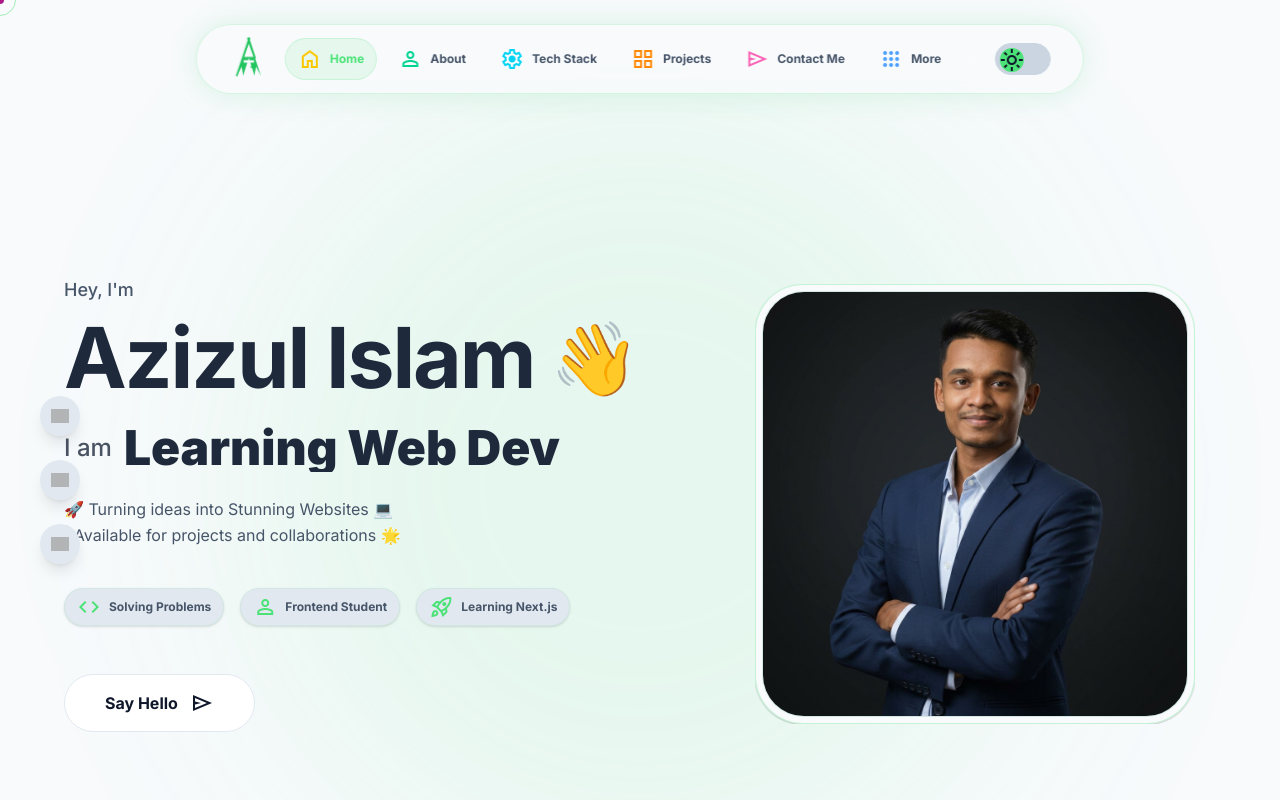
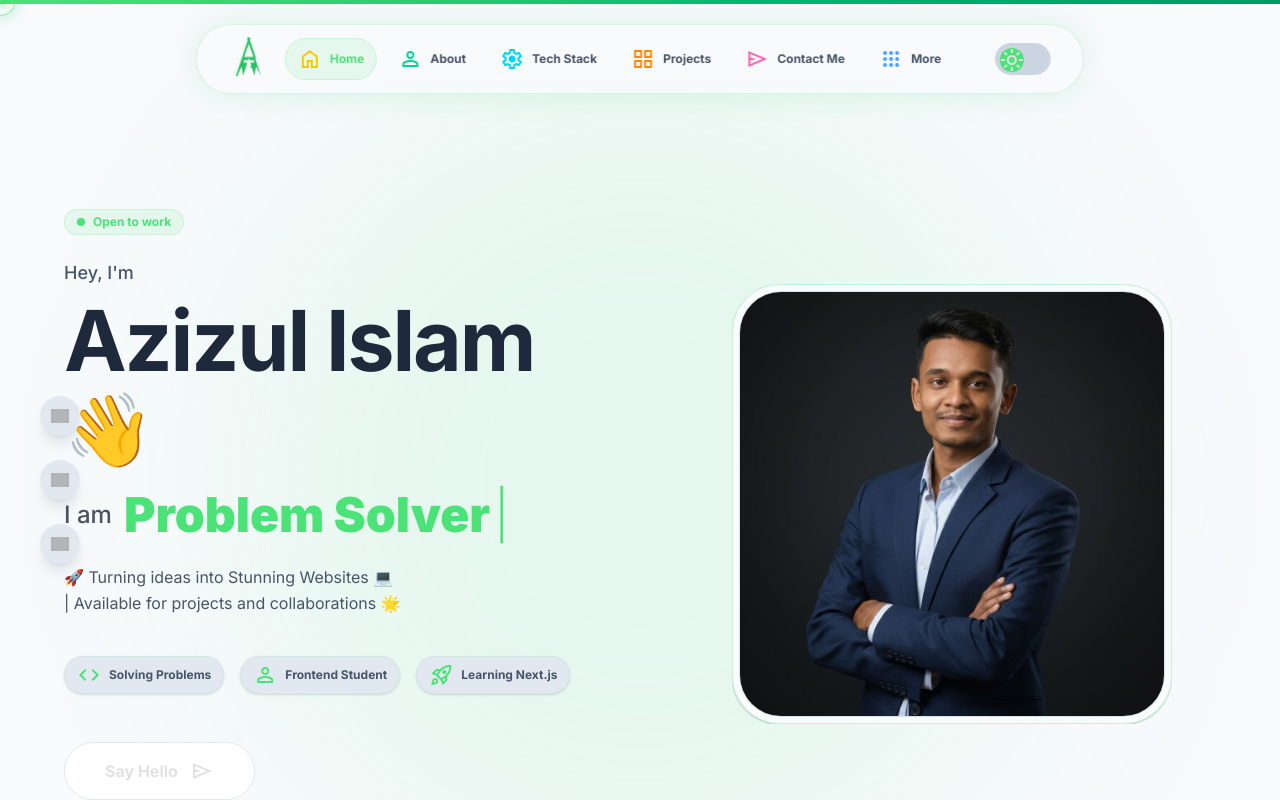
Before and after one commit to azizul-dev/protfolio, a Next.js app: page / in a window 1280 px wide. Both pictures are taken after a click on the button "dark_mode". Shown: the top 800 px of the page. Built offline with nearby package versions, Linux system fonts and the light colour scheme; grey boxes are pictures that could not be loaded.

Commit message:
updateed

```diff
--- a/package.json
+++ b/package.json
@@ -15,7 +15,8 @@
     "next": "16.2.4",
     "next-themes": "^0.4.6",
     "react": "19.2.4",
-    "react-dom": "19.2.4"
+    "react-dom": "19.2.4",
+    "react-hot-toast": "^2.6.0"
   },
   "devDependencies": {
     "@tailwindcss/postcss": "^4",
--- a/src/app/globals.css
+++ b/src/app/globals.css
@@ -67,7 +67,11 @@ body {
   background-color: var(--background);
   color: var(--foreground);
   font-family: var(--font-inter);
-  transition: background-color 0.3s ease, color 0.3s ease;
+  transition: background-color 0.4s ease, color 0.4s ease, border-color 0.4s ease, box-shadow 0.4s ease;
+}
+
+* {
+  transition: background-color 0.4s ease, color 0.4s ease, border-color 0.4s ease, text-decoration-color 0.4s ease;
 }
 
 .font-mono {
--- a/src/app/layout.jsx
+++ b/src/app/layout.jsx
@@ -22,6 +22,8 @@ import { ThemeProvider } from "@/components/ThemeProvider";
 import ClickBurst from "@/components/animation/ClickBurst";
 import ScrollToTop from "@/components/animation/ScrollToTop";
 import FloatingDot from "@/components/animation/FloatingDot";
+import ScrollProgress from "@/components/animation/ScrollProgress";
+import { Toaster } from 'react-hot-toast';
 
 export default function RootLayout({ children }) {
   return (
@@ -34,6 +36,8 @@ export default function RootLayout({ children }) {
       </head>
       <body className={`${inter.variable} ${jetbrainsMono.variable} antialiased selection:bg-primary selection:text-on-primary`}>
         <ThemeProvider attribute="class" defaultTheme="dark" enableSystem={false}>
+          <ScrollProgress />
+          <Toaster position="bottom-right" />
           <SmoothScroll>
             <CustomCursor />
             <ClickBurst />
--- a/src/components/Hero.jsx
+++ b/src/components/Hero.jsx
@@ -65,6 +65,16 @@ const Hero = () => {
           animate="visible"
           variants={containerVariants}
         >
+          <motion.div variants={itemVariants} className="flex items-center justify-center md:justify-start gap-3 mb-6">
+            <span className="inline-flex items-center gap-2 px-3 py-1 rounded-full bg-primary/10 border border-primary/20 text-xs font-bold text-primary animate-bounce-subtle h-fit">
+              <span className="relative flex h-2 w-2">
+                <span className="animate-ping absolute inline-flex h-full w-full rounded-full bg-primary opacity-75"></span>
+                <span className="relative inline-flex rounded-full h-2 w-2 bg-primary"></span>
+              </span>
+              Open to work
+            </span>
+          </motion.div>
+
           <motion.div variants={itemVariants} className="text-base md:text-lg font-medium text-on-surface-variant mb-[12px]">
             Hey, I&apos;m
           </motion.div>
@@ -73,9 +83,7 @@ const Hero = () => {
             variants={itemVariants}
             className="text-[48px] md:text-[84px] leading-[1.1] md:leading-[1] font-bold tracking-tight text-on-surface"
           >
-            <span className="inline-flex items-center gap-4 whitespace-nowrap">
-              Azizul Islam <span className="animate-waving-hand inline-block text-4xl md:text-7xl">👋</span>
-            </span>
+            Azizul Islam <span className="animate-waving-hand inline-block text-4xl md:text-7xl">👋</span>
           </motion.h1>
 
           <motion.div
--- a/src/components/Projects.jsx
+++ b/src/components/Projects.jsx
@@ -1,7 +1,8 @@
 'use client';
 
+import { useState, useEffect, useRef } from 'react';
 import Image from 'next/image';
-import { motion } from 'framer-motion';
+import { motion, AnimatePresence } from 'framer-motion';
 import BorderTrace from './animation/BorderTrace';
 
 const Projects = () => {
@@ -36,26 +37,40 @@ const Projects = () => {
     },
   ];
 
+  const [filter, setFilter] = useState('All');
+  const [filteredProjects, setFilteredProjects] = useState(projects);
+
+  useEffect(() => {
+    if (filter === 'All') {
+      setFilteredProjects(projects);
+    } else {
+      setFilteredProjects(projects.filter(p => p.tags.includes(filter)));
+    }
+  }, [filter]);
+
+  const filterTags = ['All', 'Next.js', 'React.js', 'Tailwind CSS'];
+
   const containerVariants = {
     hidden: { opacity: 0 },
     visible: {
       opacity: 1,
       transition: {
-        staggerChildren: 0.2,
+        staggerChildren: 0.1,
       },
     },
   };
 
   const itemVariants = {
-    hidden: { y: 30, opacity: 0 },
+    hidden: { scale: 0.8, opacity: 0 },
     visible: {
-      y: 0,
+      scale: 1,
       opacity: 1,
       transition: {
-        duration: 0.8,
+        duration: 0.5,
         ease: "easeOut",
       },
     },
+    exit: { scale: 0.8, opacity: 0, transition: { duration: 0.3 } }
   };
 
   return (
@@ -64,21 +79,85 @@ const Projects = () => {
         <h2 className="text-[36px] leading-[44px] font-bold tracking-[-0.01em] mb-4 text-on-surface">
           Featured Projects
         </h2>
-        <p className="text-on-surface-variant max-w-2xl mx-auto">
+        <p className="text-on-surface-variant max-w-2xl mx-auto mb-10">
           A collection of my best work, showcasing my journey across different frameworks and technologies.
         </p>
+
+        {/* Filter Buttons */}
+        <div className="flex flex-wrap justify-center gap-3">
+          {filterTags.map((tag) => (
+            <button
+              key={tag}
+              onClick={() => setFilter(tag)}
+              className={`px-6 py-2 rounded-full font-bold text-sm transition-all border ${
+                filter === tag
+                ? 'bg-primary text-on-primary border-primary shadow-[0_0_15px_rgba(75,226,119,0.4)]'
+                : 'bg-surface-container border-primary/10 text-on-surface-variant hover:border-primary/40'
+              }`}
+            >
+              {tag}
+            </button>
+          ))}
+        </div>
       </div>
 
       <motion.div
+        layout
         className="grid grid-cols-1 md:grid-cols-2 gap-8"
         initial="hidden"
         whileInView="visible"
         viewport={{ once: true, margin: "-100px" }}
         variants={containerVariants}
       >
-        {projects.map((project, index) => (
-          <div key={project.title} className="relative group/project h-full">
-            {/* Project Number Indicator - Moved outside BorderTrace to avoid clipping */}
+        <AnimatePresence mode="popLayout">
+          {filteredProjects.map((project, index) => (
+            <motion.div
+              layout
+              key={project.title}
+              variants={itemVariants}
+              initial="hidden"
+              animate="visible"
+              exit="exit"
+            >
+              <TiltCard project={project} index={index} itemVariants={itemVariants} />
+            </motion.div>
+          ))}
+        </AnimatePresence>
+      </motion.div>
+    </section>
+  );
+};
+
+const TiltCard = ({ project, index, itemVariants }) => {
+  const cardRef = useRef(null);
+  const [rotate, setRotate] = useState({ x: 0, y: 0 });
+
+  const handleMouseMove = (e) => {
+    if (!cardRef.current) return;
+    const rect = cardRef.current.getBoundingClientRect();
+    const width = rect.width;
+    const height = rect.height;
+    const mouseX = e.clientX - rect.left;
+    const mouseY = e.clientY - rect.top;
+
+    const xPct = (mouseX / width - 0.5) * 20; // Max rotation 10deg
+    const yPct = (mouseY / height - 0.5) * -20;
+
+    setRotate({ x: yPct, y: xPct });
+  };
+
+  const handleMouseLeave = () => {
+    setRotate({ x: 0, y: 0 });
+  };
+
+  return (
+    <div
+      className="relative group/project h-full"
+      onMouseMove={handleMouseMove}
+      onMouseLeave={handleMouseLeave}
+      ref={cardRef}
+      style={{ perspective: '1000px' }}
+    >
       <div className="absolute -top-3 -left-3 w-10 h-10 rounded-full bg-surface-container border border-primary/20 flex items-center justify-center font-mono font-bold text-base text-primary shadow-2xl z-30 group-hover/project:bg-primary group-hover/project:text-on-primary transition-all duration-500">
         {(index + 1).toString().padStart(2, '0')}
       </div>
@@ -86,8 +165,9 @@ const Projects = () => {
       <BorderTrace className="rounded-2xl h-full relative">
         <motion.div
           variants={itemVariants}
-                whileHover={{ y: -5 }}
-                className="group flex flex-col h-full relative"
+          animate={{ rotateX: rotate.x, rotateY: rotate.y }}
+          transition={{ type: 'spring', stiffness: 300, damping: 30 }}
+          className="group flex flex-col h-full relative bg-surface-container/50 rounded-2xl overflow-hidden"
         >
           <div className="relative h-64 overflow-hidden rounded-t-2xl">
             <Image
@@ -99,7 +179,7 @@ const Projects = () => {
             />
             <div className="absolute inset-0 bg-gradient-to-t from-[var(--background)] to-transparent opacity-60"></div>
           </div>
-                <div className="p-8 flex flex-col flex-1 relative z-10 bg-surface-container/50 rounded-b-2xl">
+          <div className="p-8 flex flex-col flex-1 relative z-10">
             <div className="flex gap-2 mb-4">
               {project.tags.map((tag) => (
                 <span
@@ -130,9 +210,6 @@ const Projects = () => {
         </motion.div>
       </BorderTrace>
     </div>
-        ))}
-      </motion.div>
-    </section>
   );
 };
 
--- /dev/null
+++ b/src/components/animation/ScrollProgress.jsx
@@ -0,0 +1,21 @@
+'use client';
+
+import { motion, useScroll, useSpring } from 'framer-motion';
+
+const ScrollProgress = () => {
+  const { scrollYProgress } = useScroll();
+  const scaleX = useSpring(scrollYProgress, {
+    stiffness: 100,
+    damping: 30,
+    restDelta: 0.001
+  });
+
+  return (
+    <motion.div
+      className="fixed top-0 left-0 right-0 h-1 bg-gradient-to-r from-primary to-emerald-600 z-[9999] origin-left"
+      style={{ scaleX }}
+    />
+  );
+};
+
+export default ScrollProgress;
--- a/src/components/animation/ScrollToTop.jsx
+++ b/src/components/animation/ScrollToTop.jsx
@@ -1,11 +1,13 @@
 'use client';
 
 import { useState, useEffect } from 'react';
-import { motion, AnimatePresence } from 'framer-motion';
+import { motion, AnimatePresence, useScroll, useTransform, useSpring } from 'framer-motion';
 import Magnetic from './Magnetic';
 
 const ScrollToTop = () => {
   const [isVisible, setIsVisible] = useState(false);
+  const { scrollYProgress } = useScroll();
+  const pathLength = useSpring(scrollYProgress, { stiffness: 100, damping: 30 });
 
   useEffect(() => {
     const toggleVisibility = () => {
@@ -37,15 +39,36 @@ const ScrollToTop = () => {
           className="fixed bottom-10 right-10 z-[60]"
         >
           <Magnetic>
+            <div className="relative group cursor-pointer" onClick={scrollToTop}>
+              {/* Progress Ring */}
+              <svg className="absolute inset-0 w-full h-full -rotate-90 pointer-events-none" viewBox="0 0 100 100">
+                <circle
+                  cx="50"
+                  cy="50"
+                  r="45"
+                  className="stroke-primary/20 fill-none"
+                  strokeWidth="6"
+                />
+                <motion.circle
+                  cx="50"
+                  cy="50"
+                  r="45"
+                  className="stroke-primary fill-none"
+                  strokeWidth="6"
+                  strokeLinecap="round"
+                  style={{ pathLength }}
+                />
+              </svg>
+
               <button
-              onClick={scrollToTop}
-              className="w-14 h-14 bg-primary text-on-primary rounded-full shadow-[0_0_20px_rgba(75,226,119,0.3)] flex items-center justify-center hover:scale-110 transition-all active:scale-90 group"
+                className="w-14 h-14 bg-surface-container text-primary rounded-full shadow-[0_0_20px_rgba(75,226,119,0.2)] flex items-center justify-center hover:scale-105 transition-all active:scale-90"
                 aria-label="Scroll to top"
               >
                 <span className="material-symbols-outlined text-3xl group-hover:-translate-y-1 transition-transform">
                   keyboard_arrow_up
                 </span>
               </button>
+            </div>
           </Magnetic>
         </motion.div>
       )}
--- a/src/components/animation/Typewriter.jsx
+++ b/src/components/animation/Typewriter.jsx
@@ -1,34 +1,50 @@
 'use client';
 
 import { useState, useEffect } from 'react';
-import { motion, AnimatePresence } from 'framer-motion';
 
-const words = ["Learning Web Dev", "Passionate Coder"];
+const words = ["Frontend Developer", "Problem Solver", "Next.js Learner"];
 
 const Typewriter = () => {
-  const [index, setIndex] = useState(0);
+  const [currentWordIndex, setCurrentWordIndex] = useState(0);
+  const [currentText, setCurrentText] = useState('');
+  const [isDeleting, setIsDeleting] = useState(false);
+  const [typingSpeed, setTypingSpeed] = useState(150);
 
   useEffect(() => {
-    const timer = setInterval(() => {
-      setIndex((prev) => (prev + 1) % words.length);
-    }, 3500);
-    return () => clearInterval(timer);
-  }, []);
+    const handleTyping = () => {
+      const fullText = words[currentWordIndex];
+
+      if (!isDeleting) {
+        // Typing
+        setCurrentText(fullText.substring(0, currentText.length + 1));
+        setTypingSpeed(150);
+
+        if (currentText === fullText) {
+          // Pause before deleting
+          setTimeout(() => setIsDeleting(true), 2000);
+        }
+      } else {
+        // Deleting
+        setCurrentText(fullText.substring(0, currentText.length - 1));
+        setTypingSpeed(100);
+
+        if (currentText === '') {
+          setIsDeleting(false);
+          setCurrentWordIndex((prev) => (prev + 1) % words.length);
+        }
+      }
+    };
+
+    const timer = setTimeout(handleTyping, typingSpeed);
+    return () => clearTimeout(timer);
+  }, [currentText, isDeleting, currentWordIndex, typingSpeed]);
 
   return (
-    <div className="h-12 overflow-hidden inline-block align-middle">
-      <AnimatePresence mode="wait">
-        <motion.div
-          key={words[index]}
-          initial={{ y: 30, opacity: 0 }}
-          animate={{ y: 0, opacity: 1 }}
-          exit={{ y: -30, opacity: 0 }}
-          transition={{ duration: 0.7, ease: [0.23, 1, 0.32, 1] }}
-          className="text-3xl md:text-5xl font-black text-on-surface"
-        >
-          {words[index]}
-        </motion.div>
-      </AnimatePresence>
+    <div className="inline-block min-w-[200px]">
+      <span className="text-3xl md:text-5xl font-black text-primary">
+        {currentText}
+      </span>
+      <span className="text-3xl md:text-5xl font-light text-primary animate-pulse ml-1">|</span>
     </div>
   );
 };
```
Also changed, not shown: src/components/About.jsx (+28 -0 lines), src/components/Contact.jsx (+16 -0 lines), src/components/animation/CustomCursor.jsx (+9 -2 lines), 1 other file (tests, documents, lock files or other folders). Lines whose indentation alone changed are shown as unchanged.
